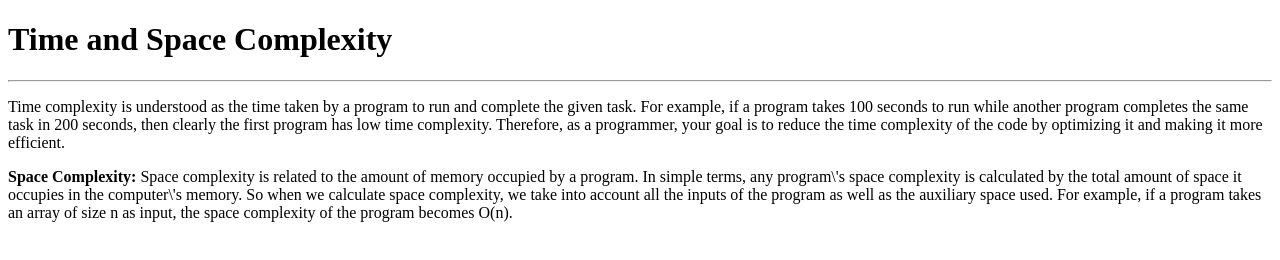
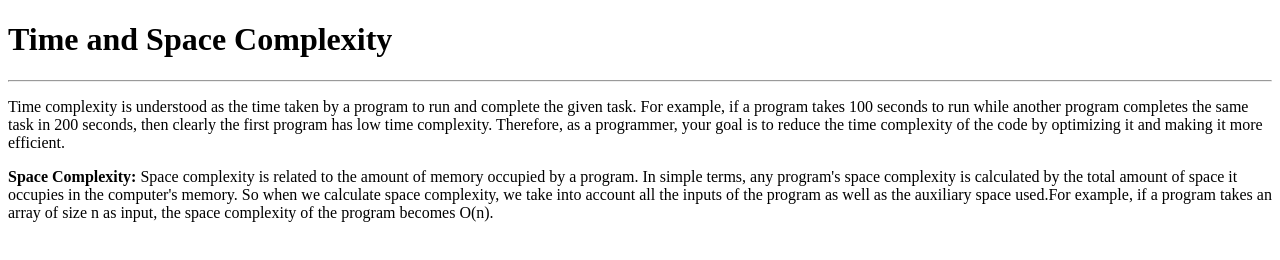
Before and after one commit to acciojob/time-and-space-complexity-kanekii16, a website: page main.html in a window 1280 px wide. Drawn offline with Linux system fonts and the light colour scheme.

Commit message:
created a submission

```diff
--- a/main.html
+++ b/main.html
@@ -12,7 +12,7 @@
 	<h1>Time and Space Complexity</h1>
 	<hr>
 	<p>Time complexity is understood as the time taken by a program to run and complete the given task. For example, if a program takes 100 seconds to run while another program completes the same task in 200 seconds, then clearly the first program has low time complexity. Therefore, as a programmer, your goal is to reduce the time complexity of the code by optimizing it and making it more efficient.</p>
-	<p><b>Space Complexity:</b> Space complexity is related to the amount of memory occupied by a program. In simple terms, any program\'s space complexity is calculated by the total amount of space it occupies in the computer\'s memory. So when we calculate space complexity, we take into account all the inputs of the program as well as the auxiliary space used. For example, if a program takes an array of size n as input, the space complexity of the program becomes O(n).</p>
+	<p><b>Space Complexity:</b> Space complexity is related to the amount of memory occupied by a program. In simple terms, any program's space complexity is calculated by the total amount of space it occupies in the computer's memory. So when we calculate space complexity, we take into account all the inputs of the program as well as the auxiliary space used.For example, if a program takes an array of size n as input, the space complexity of the program becomes O(n).</p>
 
 
 
```
